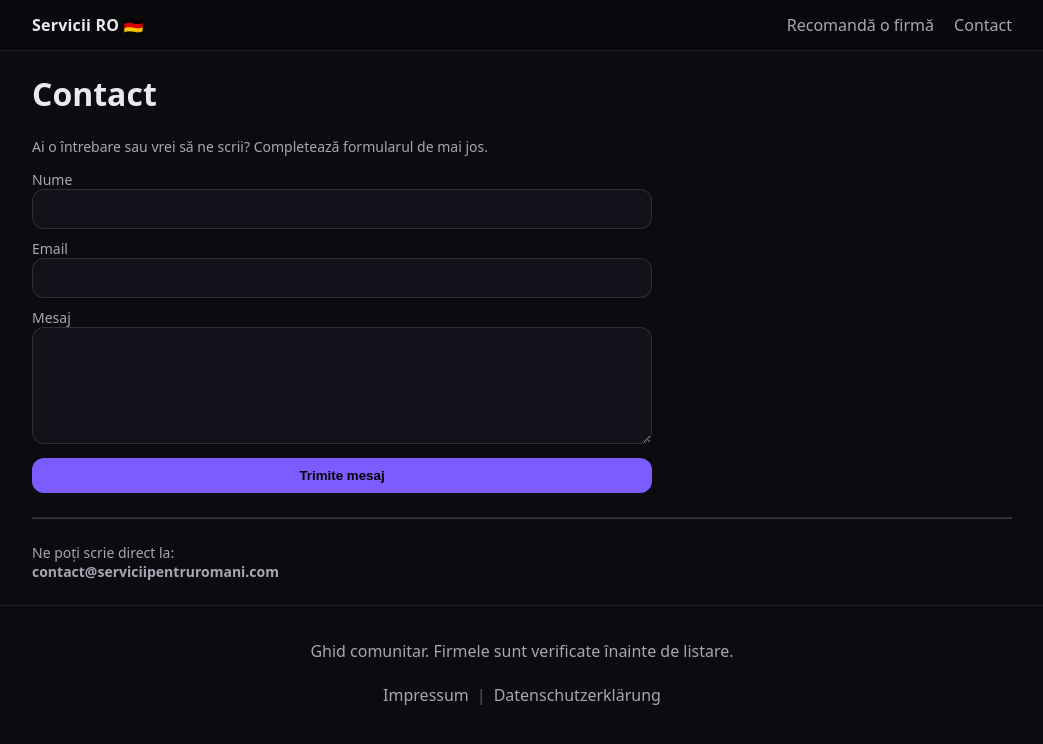
After one commit to CsokeSebastian/romani-servicii-de, a Flask app: page /contact in a window 1280 px wide. The commit adds this page. Shown: the top 744 px of the page, without its empty margins (118-1161 px from the left). Run offline with Flask 3, Linux system fonts and the light colour scheme; data that the repository does not hold is empty.

Commit message:
contact page and email

```diff
--- a/app/public/routes.py
+++ b/app/public/routes.py
@@ -5,8 +5,32 @@ from ..extensions import db
 from ..models import Category, City, Listing, Submission
 from ..utils import languages_from_str
 from ..utils import geocode_location
+from ..utils import send_contact_email
 
 public_bp = Blueprint("public", __name__)
+
+@public_bp.route("/contact", methods=["GET", "POST"])
+def contact():
+    success = False
+    error = False
+
+    if request.method == "POST":
+        # honeypot
+        if request.form.get("company_website"):
+            success = True
+        else:
+            name = request.form.get("name", "").strip()
+            email = request.form.get("email", "").strip()
+            message = request.form.get("message", "").strip()
+
+            if name and email and message:
+                try:
+                    send_contact_email(name, email, message)
+                    success = True
+                except Exception:
+                    error = True
+
+    return render_template("contact.html", success=success, error=error)
 
 RADIUS_ALLOWED = (5, 10, 20, 50)
 
--- a/app/templates/base.html
+++ b/app/templates/base.html
@@ -14,6 +14,7 @@
       <a class="brand" href="{{ url_for('public.home') }}">Servicii RO 🇩🇪</a>
       <nav class="nav">
         <a href="{{ url_for('public.recommend') }}">Recomandă o firmă</a>
+        <a href="{{ url_for('public.contact') }}">Contact</a>
       </nav>
     </div>
   </header>
--- /dev/null
+++ b/app/templates/contact.html
@@ -0,0 +1,50 @@
+{% extends "base.html" %}
+{% block title %}Contact{% endblock %}
+
+{% block content %}
+<h1>Contact</h1>
+
+<p class="muted">
+  Ai o întrebare sau vrei să ne scrii? Completează formularul de mai jos.
+</p>
+
+{% if success %}
+  <div class="flash success">
+    Mesajul a fost trimis cu succes. Îți vom răspunde cât mai curând.
+  </div>
+{% elif error %}
+  <div class="flash error">
+    A apărut o problemă la trimiterea mesajului. Te rugăm să încerci din nou.
+  </div>
+{% else %}
+<form method="post" class="form">
+  <!-- honeypot anti-spam -->
+  <input type="text" name="company_website" class="honeypot"/>
+
+  <label>
+    Nume
+    <input type="text" name="name" required>
+  </label>
+
+  <label>
+    Email
+    <input type="email" name="email" required>
+  </label>
+
+  <label>
+    Mesaj
+    <textarea name="message" rows="5" required></textarea>
+  </label>
+
+  <button type="submit">Trimite mesaj</button>
+</form>
+{% endif %}
+
+<hr style="margin:24px 0; opacity:.2">
+
+<p class="muted">
+  Ne poți scrie direct la:
+  <br>
+  <strong>contact@serviciipentruromani.com</strong>
+</p>
+{% endblock %}
```
Also changed, not shown: app/utils.py (+25 -0 lines), seed.py (+34 -9 lines).
